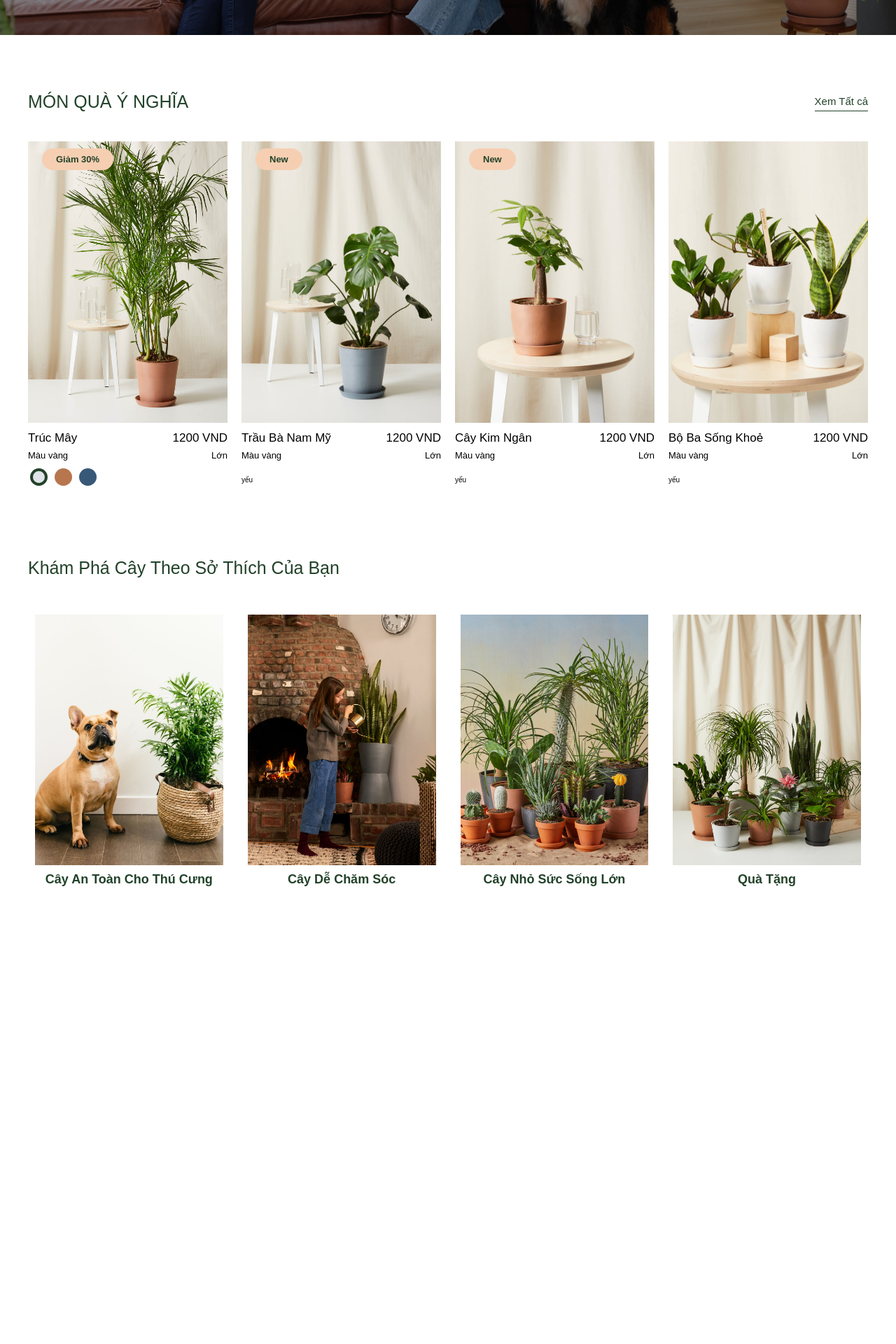
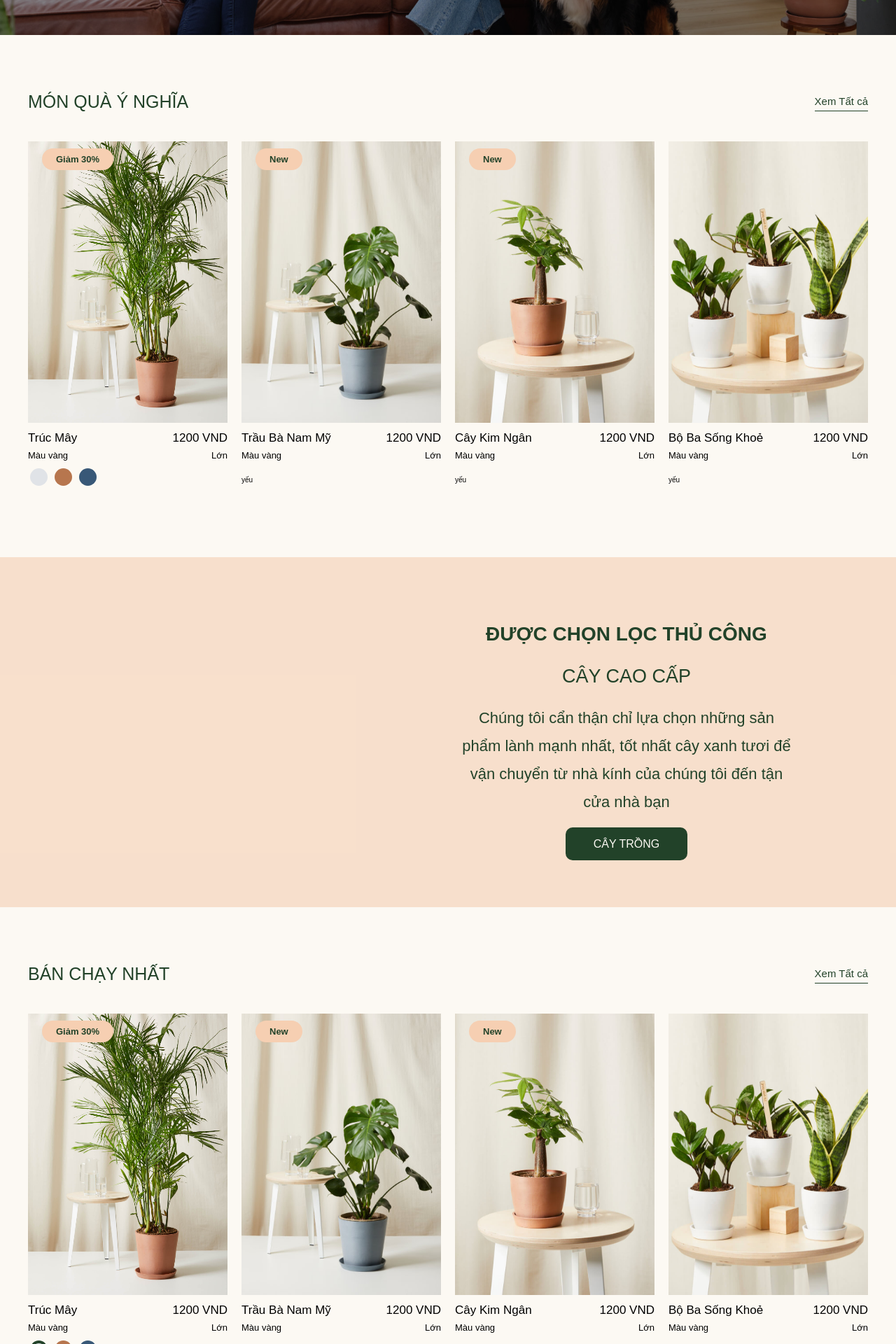
Before and after one commit to bin2810/Plantique, a PHP site: page / in a window 1280 px wide. Shown: the part 560-2480 px from the top of the page at 70% size. Run offline with PHP 8.4, Linux system fonts and the light colour scheme; grey boxes are pictures that could not be loaded.

Commit message:
up index

```diff
--- a/asset/css/bass.css
+++ b/asset/css/bass.css
@@ -3,9 +3,10 @@
     --PalePink-color: #F6CFB2;
     --Linen-color:#F5F0E6;
     --bgnav-color:#FCF9F3;
-
 }
-
+body{
+    background-color: var(--bgnav-color);
+}
 *{
     box-sizing: border-box;
 }
--- a/asset/css/main.css
+++ b/asset/css/main.css
@@ -413,25 +413,79 @@ body{
 
 
 
-.taste-list{
+.interest-list{
   display: flex;
   gap: 15px;
   justify-content: space-between;
 }
 
-.taste-item{
+.interest-item{
   padding: 1rem 1rem;
 }
-.taste-item >a> img{
+.interest-item >a> img{
   max-width: 100%;
   height: auto;
-  vertical-align: bottom;
+  /* vertical-align: bottom; */
 }
 
-.taste-item p{
+.interest-item p{
   font-size: 1.8rem;
   text-align: center;
   padding: 1.5rem 0;
   color: var(--green-color);
   font-weight: bold;
 }
+
+
+.plant-highlight{
+  margin: 8rem 0;
+  background-color:rgb(246, 207, 178,0.6);
+  height: 500px;
+  width: 100%;
+  position: relative;
+}
+
+
+.feature-product{
+  display: flex;
+  justify-content: space-around;
+  padding: 7rem 0;
+}
+.feature-product video{
+  border-radius: 1rem;
+}
+
+.feature-product-content {
+  width: 40%;
+  /* padding: 0 8rem; */
+}
+.feature-title p{
+  /* width: 80%; */
+  text-align: center;
+  margin: 2rem 0;
+  line-height:4rem;
+  color: var(--green-color);
+
+}
+.feature-title p:nth-child(1){
+  font-size: 2.8rem;
+  font-weight: bold;
+}
+.feature-title p:nth-child(2){
+  font-size: 2.7rem;
+}
+.feature-title p:nth-child(3){
+  font-size: 2.2rem;
+}
+.feature-title a{
+  text-decoration: none;
+  color: var(--bgnav-color);
+  background-color: var(--green-color);
+  font-size: 1.6rem;
+  padding: 1.5rem 4rem;
+  border-radius:1rem;
+}
+
+.hide-pc{
+  display: none;
+}
--- a/index.html
+++ b/index.html
@@ -191,7 +191,7 @@
             <div class="baner-img-content">
               <p>THÊM CÂY XANH THÊM BÌNH YÊN</p>
               <p>MỘT CHẬU CÂY NHỎ CÓ THỂ THAY ĐỔI MOOD CỦA BẠN</p>
-              <p><a href="">CỬA HÀNG</a></p>
+              <p><a href="">CÂY TRỒNG</a></p>
             </div>
           </div>
         </div>
@@ -374,29 +374,291 @@
           </div>
         </div>
 
-        <div class="container-center taste">
-            <div class="taste-title product-title">
-                <p>Khám Phá Cây Theo Sở Thích Của Bạn</p>
+        <!-- điểm nhấn về cây trồng  -->
+        <div class="container-full plant-highlight">
+          <!-- sản phẩm đặc trưng  -->
+          <div class="container-center feature-product">
+            <div class="feature-video">
+              <video autoplay loop muted playsinline>
+                <source
+                  src="asset/media/desktop-homepage-video.mp4"
+                  type="video/mp4"
+                />
+              </video>
             </div>
-            <div class="taste-list">
-                <div class="taste-item">
-                    <a><img src="/asset/img/taste-1.jpg" alt=""></a>
-                    <p>Cây An Toàn Cho Thú Cưng</p>
+            <div class="feature-product-content">
+              <div class="feature-title">
+                <p>ĐƯỢC CHỌN LỌC THỦ CÔNG</p>
+                <p>CÂY CAO CẤP</p>
+                <p>
+                  Chúng tôi cẩn thận chỉ lựa chọn những sản phẩm lành mạnh nhất,
+                  tốt nhất cây xanh tươi để vận chuyển từ nhà kính của chúng tôi
+                  đến tận cửa nhà bạn
+                </p>
+                <p class="hide-mobi"><a href="">CÂY TRỒNG</a></p>
+              </div>
+            </div>
+          </div>
+          <div class="container-center feature-product hide-pc show-tab-mobi">
+            <div class="feature-video">
+              <video autoplay loop muted playsinline>
+                <source src="asset/media/live-longer.mp4" type="video/mp4" />
+              </video>
+            </div>
+            <div class="feature-product-content">
+              <div class="feature-title">
+                <p>Cây sống lâu hơn gấp 6 lần</p>
+                <p></p>
+                <p>
+                  Cây được chăm sóc kỹ lưỡng để luôn tươi tốt và bền đẹp theo
+                  thời gian
+                </p>
+                <p class="hide-mobi"><a href="">CÂY TRỒNG</a></p>
+              </div>
+            </div>
+          </div>
+          <div class="container-center feature-product hide-pc show-tab-mobi">
+            <div class="feature-video">
+              <video autoplay loop muted playsinline>
+                <source
+                  src="asset/media/safely-shipped-2.mp4"
+                  type="video/mp4"
+                />
+              </video>
+            </div>
+            <div class="feature-product-content">
+              <div class="feature-title">
+                <p>Giao hàng an toàn đến tận nhà bạn</p>
+                <p></p>
+                <p>
+                  Chúng tôi cẩn thận chỉ lựa chọn những sản phẩm lành mạnh nhất,
+                  tốt nhất cây xanh tươi để vận chuyển từ nhà kính của chúng tôi
+                  đến tận cửa nhà bạn
+                </p>
+                <p class="hide-mobi"><a href="">CÂY TRỒNG</a></p>
+              </div>
+            </div>
+          </div>
+          <div class="container-center feature-product hide-pc show-tab-mobi">
+            <div class="feature-video">
+              <video autoplay loop muted playsinline>
+                <source src="asset/media/worry-free.mp4" type="video/mp4" />
+              </video>
+            </div>
+            <div class="feature-product-content">
+              <div class="feature-title">
+                <p>Bảo hành cây trồng</p>
+                <p></p>
+                <p>
+                  Bảo hành cây trong 90 ngày cho mỗi lần mua, có thể gia hạn lên
+                  đến một năm.
+                </p>
+                <p class="hide-mobi"><a href="">CÂY TRỒNG</a></p>
+              </div>
+            </div>
+          </div>
+        </div>
+
+        <div class="container-center product">
+          <div class="product-title">
+            <p>BÁN CHẠY NHẤT</p>
+            <p><a href="">Xem Tất cả</a></p>
+          </div>
+          <div class="product-list">
+            <ul class="product-item">
+              <li class="product-item-col">
+                <div class="product-item-col-img discount">
+                  <img src="/asset/img/trucmay.jpg" alt="" />
+
+                  <button class="btnaddcart">Thêm Vào Giõ Hàng</button>
                 </div>
-                <div class="taste-item">
-                    <a><img src="/asset/img/taste-2.jpg" alt=""></a>
-                    <p>Cây Dễ Chăm Sóc</p>
+                <div class="product-item-col-information">
+                  <div class="product-item-col-information-col-left">
+                    <p>Trúc Mây</p>
+                    <p>Màu vàng</p>
+                    <div class="radio-container">
+                      <label class="radio">
+                        <input type="radio" name="color" value="gray" checked />
+                        <div class="circle"></div>
+                      </label>
+                      <label class="radio">
+                        <input type="radio" name="color" value="brown" />
+                        <div class="circle"></div>
+                      </label>
+                      <label class="radio">
+                        <input type="radio" name="color" value="blue" />
+                        <div class="circle"></div>
+                      </label>
+                    </div>
+                  </div>
+                  <div class="product-item-col-information-col-right">
+                    <p>1200 VND</p>
+                    <p>Lớn</p>
+                  </div>
                 </div>
-                <div class="taste-item">
-                    <a><img src="/asset/img/taste-3.jpg" alt=""></a>
-                    <p>Cây Nhỏ Sức Sống Lớn</p>
+              </li>
+              <li class="product-item-col">
+                <div class="product-item-col-img new">
+                  <img src="/asset/img/traubanammy.jpg" alt="" />
+                  <button class="btnaddcart">Thêm Vào Giõ Hàng</button>
                 </div>
-                <div class="taste-item">
-                    <a><img src="/asset/img/taste-4.jpg" alt=""></a>
-                    <p>Quà Tặng</p>
+                <div class="product-item-col-information">
+                  <div class="product-item-col-information-col-left">
+                    <p>Trầu Bà Nam Mỹ</p>
+                    <p>Màu vàng</p>
+                    <p>yếu</p>
+                  </div>
+                  <div class="product-item-col-information-col-right">
+                    <p>1200 VND</p>
+                    <p>Lớn</p>
+                  </div>
                 </div>
+              </li>
+              <li class="product-item-col">
+                <div class="product-item-col-img new">
+                  <img src="/asset/img/kimngan.jpg" alt="" />
+                  <button class="btnaddcart">Thêm Vào Giõ Hàng</button>
+                </div>
+                <div class="product-item-col-information">
+                  <div class="product-item-col-information-col-left">
+                    <p>Cây Kim Ngân</p>
+                    <p>Màu vàng</p>
+                    <p>yếu</p>
+                  </div>
+                  <div class="product-item-col-information-col-right">
+                    <p>1200 VND</p>
+                    <p>Lớn</p>
+                  </div>
+                </div>
+              </li>
+              <li class="product-item-col">
+                <div class="product-item-col-img">
+                  <img src="/asset/img/bobasongkhoe.jpg" alt="" />
+                  <button class="btnaddcart">Thêm Vào Giõ Hàng</button>
+                </div>
+                <div class="product-item-col-information">
+                  <div class="product-item-col-information-col-left">
+                    <p>Bộ Ba Sống Khoẻ</p>
+                    <p>Màu vàng</p>
+                    <p>yếu</p>
+                  </div>
+                  <div class="product-item-col-information-col-right">
+                    <p>1200 VND</p>
+                    <p>Lớn</p>
+                  </div>
+                </div>
+              </li>
+              <li class="product-item-col hide-product">
+                <div class="product-item-col-img">
+                  <img src="/asset/img/trucmay.jpg" alt="" />
+                  <button class="btnaddcart">Thêm Vào Giõ Hàng</button>
+                </div>
+                <div class="product-item-col-information">
+                  <div class="product-item-col-information-col-left">
+                    <p>Trúc Mây</p>
+                    <p>Màu vàng</p>
+                    <p>yếu</p>
+                  </div>
+                  <div class="product-item-col-information-col-right">
+                    <p>1200 VND</p>
+                    <p>Lớn</p>
+                  </div>
+                </div>
+              </li>
+              <li class="product-item-col hide-product">
+                <div class="product-item-col-img">
+                  <img src="/asset/img/trucmay.jpg" alt="" />
+                  <button class="btnaddcart">Thêm Vào Giõ Hàng</button>
+                </div>
+                <div class="product-item-col-information">
+                  <div class="product-item-col-information-col-left">
+                    <p>Trúc Mây</p>
+                    <p>Màu vàng</p>
+                    <p>yếu</p>
+                  </div>
+                  <div class="product-item-col-information-col-right">
+                    <p>1200 VND</p>
+                    <p>Lớn</p>
+                  </div>
+                </div>
+              </li>
+              <li class="product-item-col hide-product">
+                <div class="product-item-col-img">
+                  <img src="/asset/img/trucmay.jpg" alt="" />
+                  <button class="btnaddcart">Thêm Vào Giõ Hàng</button>
+                </div>
+                <div class="product-item-col-information">
+                  <div class="product-item-col-information-col-left">
+                    <p>Trúc Mây</p>
+                    <p>Màu vàng</p>
+                    <p>yếu</p>
+                  </div>
+                  <div class="product-item-col-information-col-right">
+                    <p>1200 VND</p>
+                    <p>Lớn</p>
+                  </div>
+                </div>
+              </li>
+              <li class="product-item-col hide-product">
+                <div class="product-item-col-img">
+                  <img src="/asset/img/trucmay.jpg" alt="" />
+                  <button class="btnaddcart">Thêm Vào Giõ Hàng</button>
+                </div>
+                <div class="product-item-col-information">
+                  <div class="product-item-col-information-col-left">
+                    <p>Trúc Mây</p>
+                    <p>Màu vàng</p>
+                    <p>yếu</p>
+                  </div>
+                  <div class="product-item-col-information-col-right">
+                    <p>1200 VND</p>
+                    <p>Lớn</p>
+                  </div>
+                </div>
+              </li>
+              <li class="product-item-col hide-product">
+                <div class="product-item-col-img">
+                  <img src="/asset/img/trucmay.jpg" alt="" />
+                  <button class="btnaddcart">Thêm Vào Giõ Hàng</button>
+                </div>
+                <div class="product-item-col-information">
+                  <div class="product-item-col-information-col-left">
+                    <p>Trúc Mây</p>
+                    <p>Màu vàng</p>
+                    <p>yếu</p>
+                  </div>
+                  <div class="product-item-col-information-col-right">
+                    <p>1200 VND</p>
+                    <p>Lớn</p>
+                  </div>
+                </div>
+              </li>
+            </ul>
+          </div>
+        </div>
+
+        <div class="container-center interest">
+          <div class="interest-title product-title">
+            <p>Khám Phá Cây Theo Sở Thích Của Bạn</p>
+          </div>
+          <div class="interest-list">
+            <div class="interest-item">
+              <a><img src="/asset/img/interest-1.jpg" alt="" /></a>
+              <p>Cây An Toàn Cho Thú Cưng</p>
             </div>
-
+            <div class="interest-item">
+              <a><img src="/asset/img/interest-2.jpg" alt="" /></a>
+              <p>Cây Dễ Chăm Sóc</p>
+            </div>
+            <div class="interest-item">
+              <a><img src="/asset/img/interest-3.jpg" alt="" /></a>
+              <p>Cây Nhỏ Sức Sống Lớn</p>
+            </div>
+            <div class="interest-item">
+              <a><img src="/asset/img/interest-4.jpg" alt="" /></a>
+              <p>Quà Tặng</p>
+            </div>
+          </div>
         </div>
       </main>
       <footer></footer>
```
Also changed, not shown: asset/css/responsive.css (+73 -5 lines), asset/img/chat.jpg (added), asset/img/gifts.jpg (added), asset/img/interest-1.jpg (renamed from asset/img/taste-1.jpg), asset/img/interest-2.jpg (renamed from asset/img/taste-2.jpg), asset/img/interest-3.jpg (renamed from asset/img/taste-3.jpg), asset/img/interest-4.jpg (renamed from asset/img/taste-4.jpg), 4 other files.
